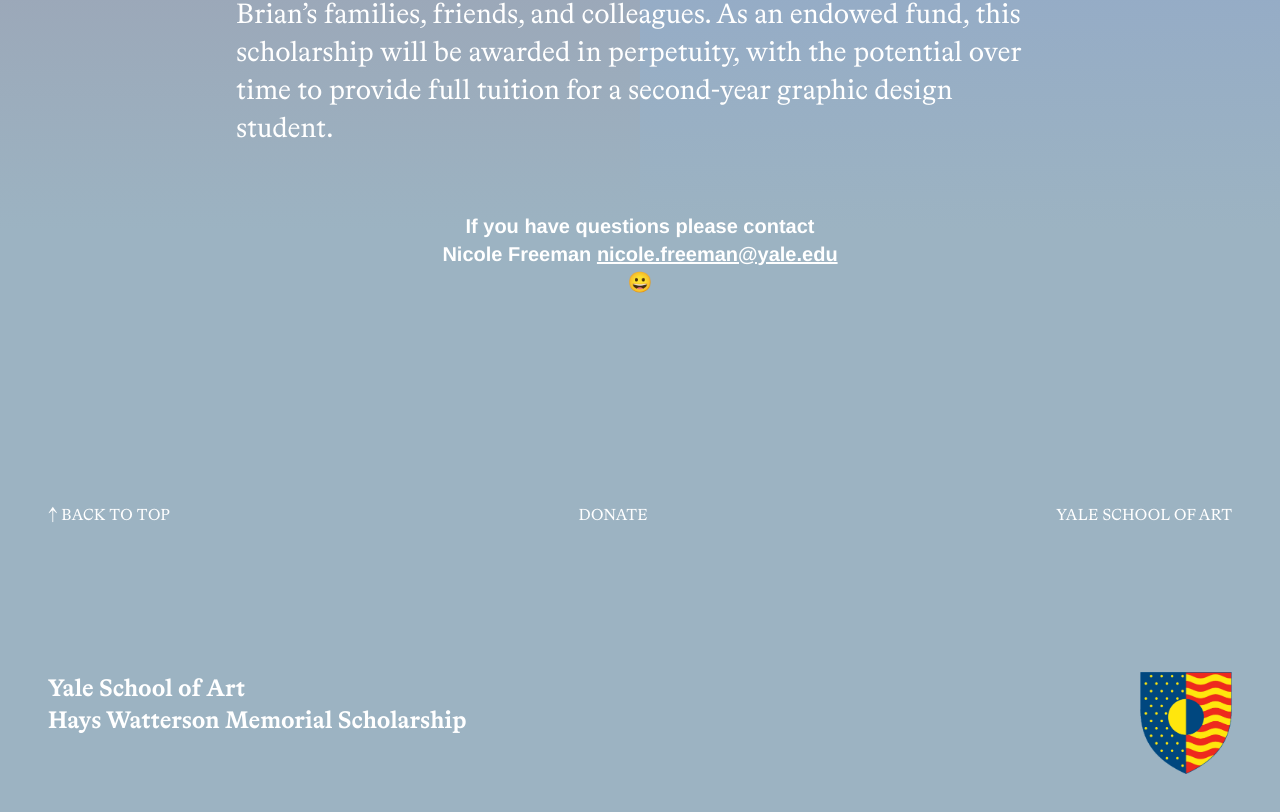
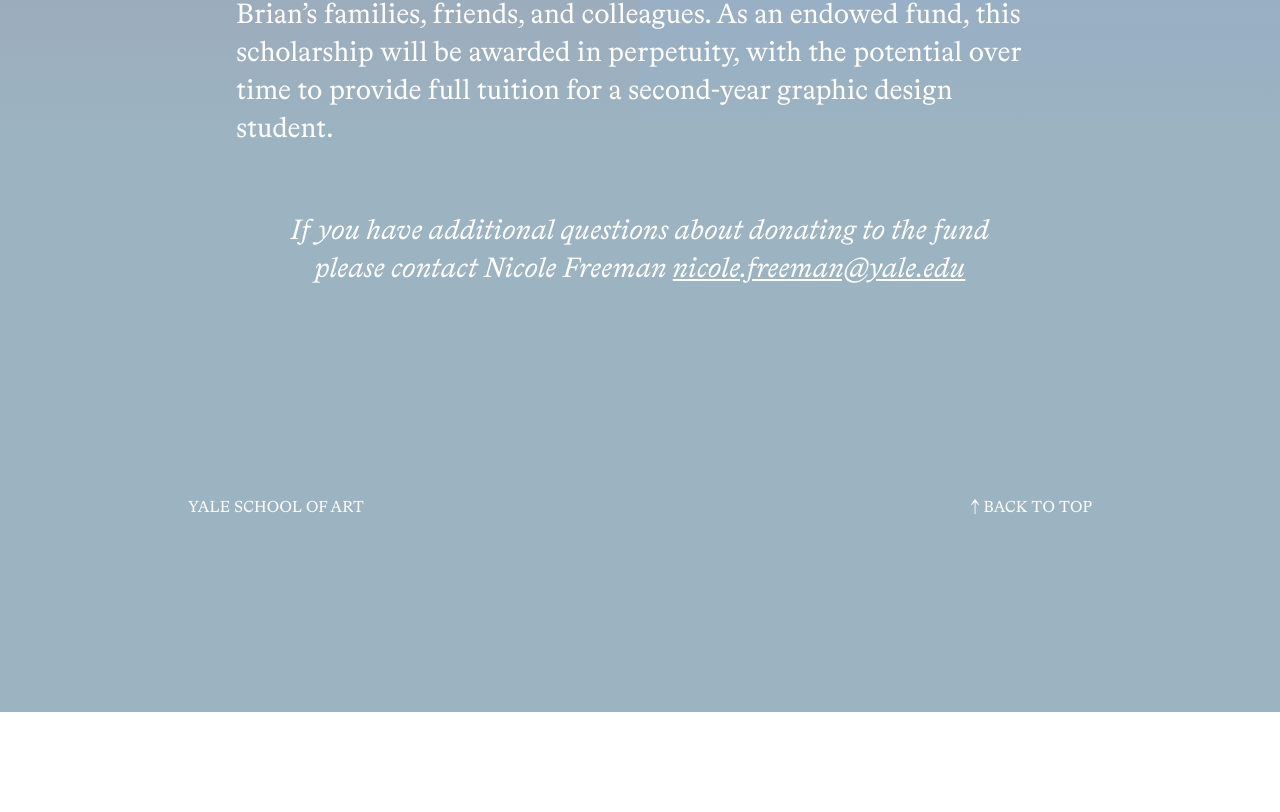
Before and after one commit to zackseuberling/hays-watterson, a SvelteKit app: page / in a window 1280 px wide. Shown: the part 2881-3693 px from the top of the page. After the commit the page ends 3593 px from the top, so only its background shows below. Built offline with nearby package versions, Linux system fonts and the light colour scheme.

Commit message:
fix: style bugs

```diff
--- a/src/app.html
+++ b/src/app.html
@@ -1,5 +1,5 @@
 <!doctype html>
-<html lang="en" class="opacity-0 transition-opacity duration-500 ">
+<html lang="en" class="opacity-0 transition-opacity duration-500">
 	<head>
 		<meta charset="utf-8"/>
 		<link rel="icon" href="%sveltekit.assets%/favicon.png"/>
--- a/src/routes/+page.svelte
+++ b/src/routes/+page.svelte
@@ -41,11 +41,8 @@
 
 <svelte:head><title>Hays Watterson Memorial Scholarship</title></svelte:head>
 
-<div class="relative w-full text-white overflow-clip">
-
-<main class="relative">
-  <div class="z-10 max-w-[1000px] mx-auto p-12 md:p-24 text-[28px] leading-[38px] relative">
-
+<div class="relative w-full text-white">
+  <main class="z-10 max-w-[1000px] mx-auto p-12 md:p-24 text-base md:text-[28px] md:leading-[38px] relative">
       <header class="mb-8">
         <h1 class="text-center text-5xl leading-tight mb-4">Hays Watterson <br/> Memorial Scholarship</h1>
         <img src="/hays-watterson.jpeg" height="300" width="1000" class="aspect-5/3 object-cover block mx-auto" alt="" />
@@ -54,7 +51,7 @@
       <p>Alexandra Hays and Brian Watterson were beloved members of our design community, and their impact in art, design, and education is deeply felt. To honor their memory, the <strong>Hays Watterson Memorial Scholarship</strong> endowment fund is being established at the Yale School of Art to help support talented graphic design students for years to come.</p>
       <p>The scholarship endowment is currently in the fundraising stage. Preliminary gifts totaling $35,000 have already been made but the endowment will not be secured until the fund reaches $50,000. If you are able, please help us reach our goal of $50,000 with a one-time gift or pledge that can be paid over 5 years.</p>
 
-  <a href="https://secure.yale.imodules.com/s/1667/52/cart/form.aspx?sid=1667&gid=52&pgid=5594&cid=14277&bledit=1&dids=958.&origin=5767&_ga=2.21395512.26127765.1750777443-2035703091.1741025936" class="text-base text-center font-sans font-bold block sticky top-10 p-8 shadow-md hover:shadow-lg hover:bg-black/25 bg-black/15 backdrop-blur-xs cursor-pointer mx-16 rounded-full my-8 transition-all leading-0">Make a Donation</a>
+      <a href="https://secure.yale.imodules.com/s/1667/52/cart/form.aspx?sid=1667&gid=52&pgid=5594&cid=14277&bledit=1&dids=958.&origin=5767&_ga=2.21395512.26127765.1750777443-2035703091.1741025936" class="text-base text-center font-sans font-bold block sticky top-10 p-8 shadow-md hover:shadow-lg hover:bg-black/25 bg-black/15 backdrop-blur-xs cursor-pointer md:mx-16 rounded-full my-8 transition-all leading-0">Make a Donation</a>
 
       <section>
         <h2 class="text-center text-xl my-16">About Alexandra and Brian</h2>
@@ -73,27 +70,19 @@
       </section>
 
       <section>
-    <h2 class="text-center text-xl my-16">If you have questions please contact <br/>
-Nicole Freeman <a class="underline" href="mailto:nicole.freeman@yale.edu">nicole.freeman@yale.edu</a><br/>
-😀</h2>
+        <p class="italic my-16 text-center md:mx-8" >
+          If you have additional questions about donating to the fund please contact
+          Nicole Freeman <a class="underline" href="mailto:nicole.freeman@yale.edu">nicole.freeman@yale.edu</a>
+        </p>
       </section>
-
-  </div>
   </main>
 
-<footer class="relative z-10 p-12 w-full font-serif">
+  <footer class="relative z-10 p-12 w-full font-serif max-w-[1000px] mx-auto ">
     <div class="flex w-full justify-between pb-36 uppercase">
+      <a href="https://www.art.yale.edu/">Yale School of Art</a>
       <a href="#top">&uparrow; Back to Top</a>
-    <a href="https://secure.yale.imodules.com/s/1667/52/cart/form.aspx?sid=1667&gid=52&pgid=5594&cid=14277&bledit=1&dids=958.&origin=5767&_ga=2.21395512.26127765.1750777443-2035703091.1741025936">Donate</a>
-    <a href="https://www.art.yale.edu/">Yale School of Art</a>
-  </div>
-
-  <div class="flex w-full justify-between font-bold text-2xl">
-    <div>Yale School of Art <br/>Hays Watterson Memorial Scholarship</div>
-    <img src="/6c1f28f2c8aed6c47c3f3d764557188482af31df.png" alt="Yale School of Art" width="92"/>
     </div>
   </footer>
-
 
   <div class="z-0 left-side absolute left-0 right-1/2 h-full inset-0"></div>
   <div class="z-0 right-side absolute right-0 left-1/2 h-full inset-0"></div>
```
Lines whose indentation alone changed are shown as unchanged.
